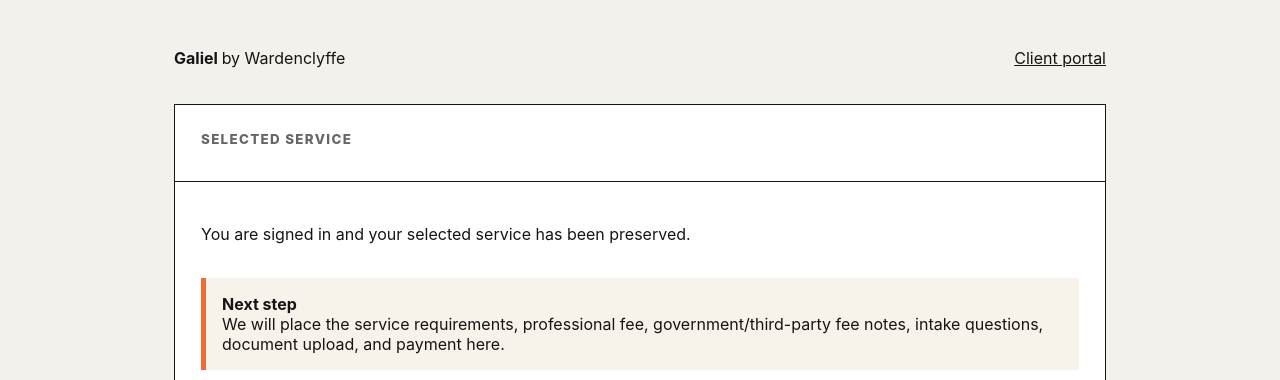
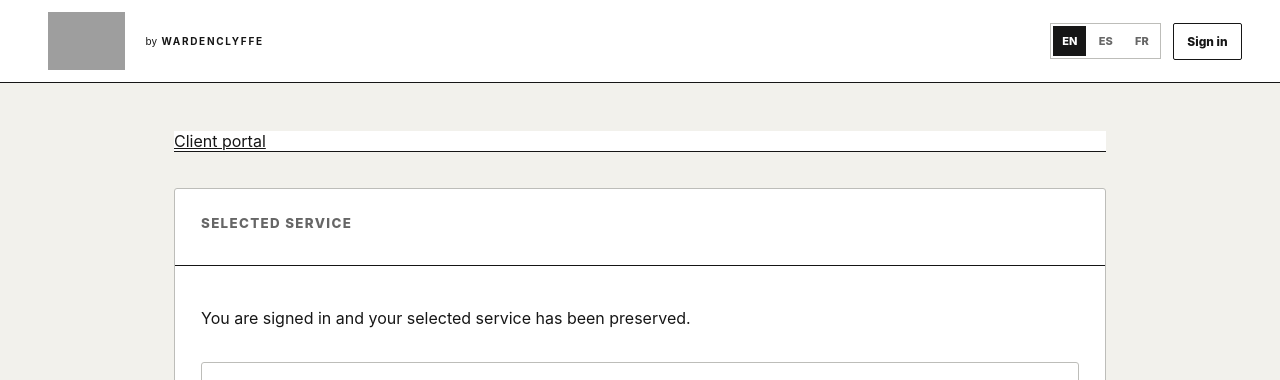
Before and after one commit to gfswardenclyffe/software_engineeringfall2026, a Django app: template portal/templates/portal/service_start.html in a window 1280 px wide. Shown: the top 380 px of the page. Run offline with Django 5.2, Linux system fonts and the light colour scheme; the template is opened without the code that fills it, so the values that code supplies are empty; grey boxes are pictures that could not be loaded.

Commit message:
Reuse canonical Galiel design and header in service_start.html

```diff
--- a/portal/templates/portal/service_start.html
+++ b/portal/templates/portal/service_start.html
@@ -1,3 +1,4 @@
+{% load static %}
 <!doctype html>
 <html lang="en">
 <head>
@@ -10,11 +11,11 @@
 a{color:inherit}.card{background:#fff;border:1px solid #151515}.head{padding:26px;border-bottom:1px solid #151515}.head small{display:block;text-transform:uppercase;letter-spacing:.1em;font-weight:800;color:#666;margin-bottom:8px}.head h1{margin:0;font-size:42px;letter-spacing:-.04em}
 .body{padding:26px;display:grid;gap:18px}.notice{background:#f7f2ea;border-left:5px solid #ee6c35;padding:16px}.meta{font-size:13px;color:#666}.actions{display:flex;gap:12px;flex-wrap:wrap}.btn{display:inline-block;border:1px solid #151515;padding:12px 16px;text-decoration:none;font-weight:800;background:#fff}.btn.primary{background:#ee6c35}
 </style>
-</head>
-<body>
+<link rel="stylesheet" href="{% static 'portal/galiel-design.css' %}"><link rel="icon" href="{% static 'portal/galiel-signature.svg' %}" type="image/svg+xml"></head>
+<body>{% include 'portal/_site_header.html' %}
 <div class="wrap">
   <div class="top">
-    <strong>Galiel <span style="font-weight:400">by Wardenclyffe</span></strong>
+
     <a href="{% url 'dashboard' %}">Client portal</a>
   </div>
   <section class="card">
```
